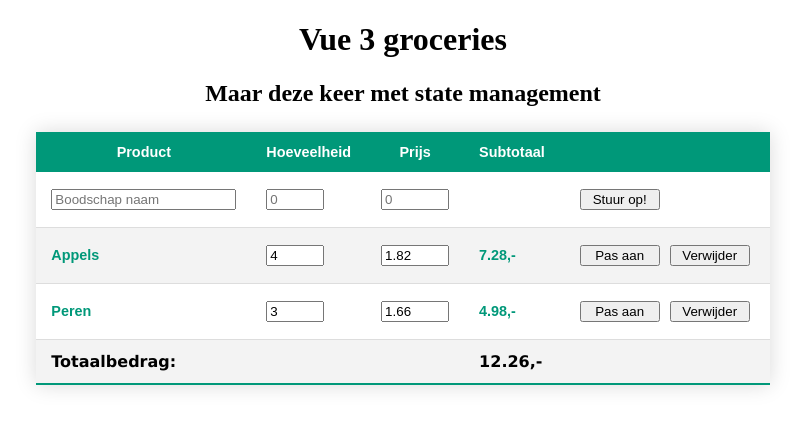
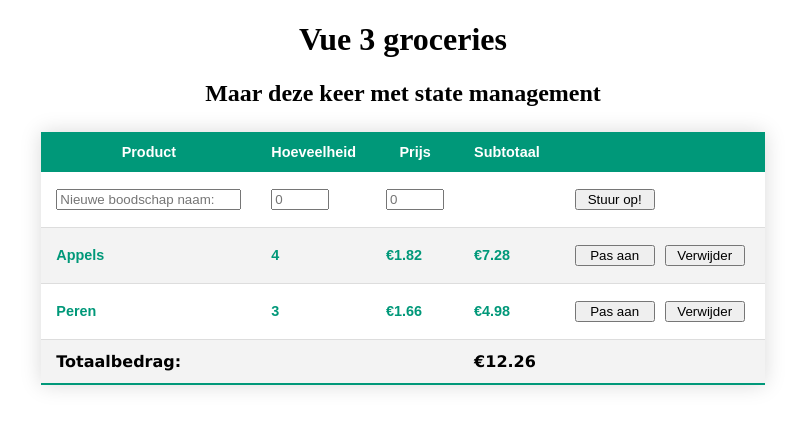
Before and after one commit to Sven-the-man/vue-3-Groceries-With-Store, a Vue app: page / in a window 1280 px wide. Shown: the top 428 px of the page, without its empty margins (237-1042 px from the left). Built offline with nearby package versions, Linux system fonts and the light colour scheme.

Commit message:
Most TOTO's completed

```diff
--- a/src/components/GroceryTable.vue
+++ b/src/components/GroceryTable.vue
@@ -1,23 +1,20 @@
 <template>
     <tr v-for="(grocery, index) in groceries" :key="index" class="active-row">
         <td>
-            <!-- TODO :: use v-else -->
             <div v-if="!grocery.editable">{{ grocery.name }}</div>
-            <div v-if="grocery.editable">
+            <div v-else>
                 <NameInput v-model="editedGrocery.name" />
             </div>
         </td>
         <td>
-            <!-- TODO :: why is amount editable both times? -->
-            <AmountInput v-if="!grocery.editable" v-model.number="grocery.amount" />
-            <AmountInput v-if="grocery.editable" v-model.number="editedGrocery.amount" />
+            <div v-if="!grocery.editable">{{grocery.amount}}</div>
+            <div v-else><NumberInput v-model.number="editedGrocery.amount" :step="1" /></div>
         </td>
         <td>
-            <!-- TODO :: why is price editable both times? -->
-            <PriceInput v-if="!grocery.editable" v-model.number="grocery.price" />
-            <PriceInput v-if="grocery.editable" v-model.number="editedGrocery.price" />
+            <div v-if="!grocery.editable">{{'\u20AC' + grocery.price.toFixed(2)}}</div>
+            <div v-else><NumberInput v-model.number="editedGrocery.price" :step="0.01" /></div>
         </td>
-        <td>{{ (grocery.amount * grocery.price).toFixed(2) }},-</td>
+        <td>{{ '\u20AC' + (grocery.amount * grocery.price).toFixed(2) }}</td>
         <td>
             <Button v-if="!grocery.editable" @click="enterEditMode(grocery)">Pas aan</Button>
             <Button v-if="grocery.editable" @click="editGrocery(grocery.id, editedGrocery, grocery)">Sla op</Button>
@@ -26,17 +23,14 @@
     </tr>
     <tr class="grand-total">
         <td colspan="3">Totaalbedrag:</td>
-        <!-- TODO :: this can be the result: 9.84,-. That's not a correct currency value -->
-        <td>{{ grandTotal }},-</td>
+        <td>{{ grandTotal }}</td>
         <td />
     </tr>
 </template>
 
 <script setup>
 import {getGroceriesFromStore, removeGroceryFromList, editGroceryFromList} from '../store/groceries.js';
-// TODO :: no need for amountinput and priceinput when there is only one difference between the two
-import AmountInput from './inputs/Amount.vue';
-import PriceInput from './inputs/Price.vue';
+import NumberInput from './inputs/Number.vue';
 import NameInput from './inputs/Name.vue';
 import Button from './inputs/Button.vue';
 import {reactive, computed} from '@vue/reactivity';
@@ -44,15 +38,15 @@ import {reactive, computed} from '@vue/reactivity';
 const groceries = reactive(getGroceriesFromStore);
 
 const grandTotal = computed(() =>
-    groceries
+'\u20AC' +(groceries
         .reduce((total, {price, amount}) => {
             return (total += price * amount);
         }, 0)
-        .toFixed(2),
+        .toFixed(2))
 );
 
 const editedGrocery = reactive({
-    name: 'Nieuwe boodschap',
+    name: null,
     amount: 0,
     price: 0,
     editable: false,
@@ -61,8 +55,9 @@ const editedGrocery = reactive({
 const enterEditMode = grocery => {
     groceries.forEach(grocery => (grocery.editable = false));
     grocery.editable = true;
-    // TODO :: set name to grocery being edited, need to type the name again, even if we don't want to change it
-    editedGrocery.name = null;
+    editedGrocery.name = grocery.name;
+    editedGrocery.amount = grocery.amount;
+    editedGrocery.price = grocery.price;
 };
 
 // TODO :: too much unpacking
--- a/src/components/forms/AddGrocery.vue
+++ b/src/components/forms/AddGrocery.vue
@@ -1,8 +1,8 @@
 <template>
     <tr>
         <td><NameInput v-model="grocery.name" /></td>
-        <td><AmountInput v-model.number="grocery.amount" /></td>
-        <td><PriceInput v-model.number="grocery.price" /></td>
+        <td><NumberInput v-model.number="grocery.amount" :step="1" /></td>
+        <td><NumberInput v-model.number="grocery.price" :step="0.01" /></td>
         <td />
         <td><Button @click="addGrocery">Stuur op!</Button></td>
     </tr>
@@ -10,9 +10,8 @@
 
 <script setup>
 import {reactive} from 'vue';
-import AmountInput from '../inputs/Amount.vue';
 import NameInput from '../inputs/Name.vue';
-import PriceInput from '../inputs/Price.vue';
+import NumberInput from '../inputs/Number.vue';
 import Button from '../inputs/Button.vue';
 import {addGroceryToList, getGroceriesFromStore} from '/src/store/groceries.js';
 
--- a/src/components/inputs/Button.vue
+++ b/src/components/inputs/Button.vue
@@ -1,18 +1,8 @@
 <template>
-    <button class="button" @click="onClick">
+    <button class="button">
         <slot>Button</slot>
     </button>
 </template>
-
-<script setup>
-// TODO :: useless prop
-defineProps({
-    onClick: {
-        type: Function,
-        required: true,
-    },
-});
-</script>
 
 <style scoped>
 .button {
--- a/src/components/inputs/Name.vue
+++ b/src/components/inputs/Name.vue
@@ -1,5 +1,5 @@
 <template>
-    <input type="text" :value="modelValue" placeholder="Boodschap naam" @input="update" />
+    <input type="text" :value="modelValue" placeholder="Nieuwe boodschap naam:" @input="update" />
 </template>
 
 <script setup>
--- a/src/components/inputs/Amount.vue
+++ b/src/components/inputs/Number.vue
@@ -1,5 +1,5 @@
 <template>
-    <input type="number" min="0" max="999" step="1" :value="modelValue" placeholder="0" @input="update" />
+    <input type="number" min="0" max="999" :step="step" placeholder="0" @input="update" />
 </template>
 
 <script setup>
@@ -7,6 +7,8 @@ defineProps({
     modelValue: {
         required: true,
     },
+    step: {},
+
 });
 
 const emit = defineEmits(['update:modelValue']);
--- a/src/components/inputs/Price.vue
+++ /dev/null
@@ -1,24 +0,0 @@
-<template>
-    <input type="number" min="0" max="999" step="0.01" :value="modelValue" placeholder="0" @input="update" />
-</template>
-
-<script setup>
-defineProps({
-    modelValue: {
-        required: true,
-    },
-});
-
-const emit = defineEmits(['update:modelValue']);
-
-const update = event => {
-    if (!event.target) return;
-    emit('update:modelValue', event.target.value);
-};
-</script>
-
-<style scoped>
-input[type='number'] {
-    width: 60px;
-}
-</style>
--- a/src/store/groceries.js
+++ b/src/store/groceries.js
@@ -1,21 +1,20 @@
 import {reactive} from 'vue';
 
-// TODO :: no need to nest here, state can be groceries
-const state = reactive({
-    groceries: [
+const groceries = reactive(
+     [
         {id: 0, name: 'Appels', price: 1.82, amount: 4, editable: false},
         {id: 1, name: 'Peren', price: 1.66, amount: 3, editable: false},
     ],
-});
+);
 
-export const getGroceriesFromStore = state.groceries;
+export const getGroceriesFromStore = groceries;
 
-export const addGroceryToList = grocery => state.groceries.push(grocery);
+export const addGroceryToList = grocery => groceries.push(grocery);
 
-export const removeGroceryFromList = index => state.groceries.splice(index, 1);
+export const removeGroceryFromList = index => groceries.splice(index, 1);
 
 export const editGroceryFromList = (id, editedGrocery) => {
-    let foundIndex = state.groceries.findIndex(grocery => grocery.id == id);
+    let foundIndex = groceries.findIndex(grocery => grocery.id == id);
     editedGrocery.id = id;
-    state.groceries[foundIndex] = editedGrocery;
+    groceries[foundIndex] = editedGrocery;
 };
```
Also changed, not shown: todo.txt (added).
